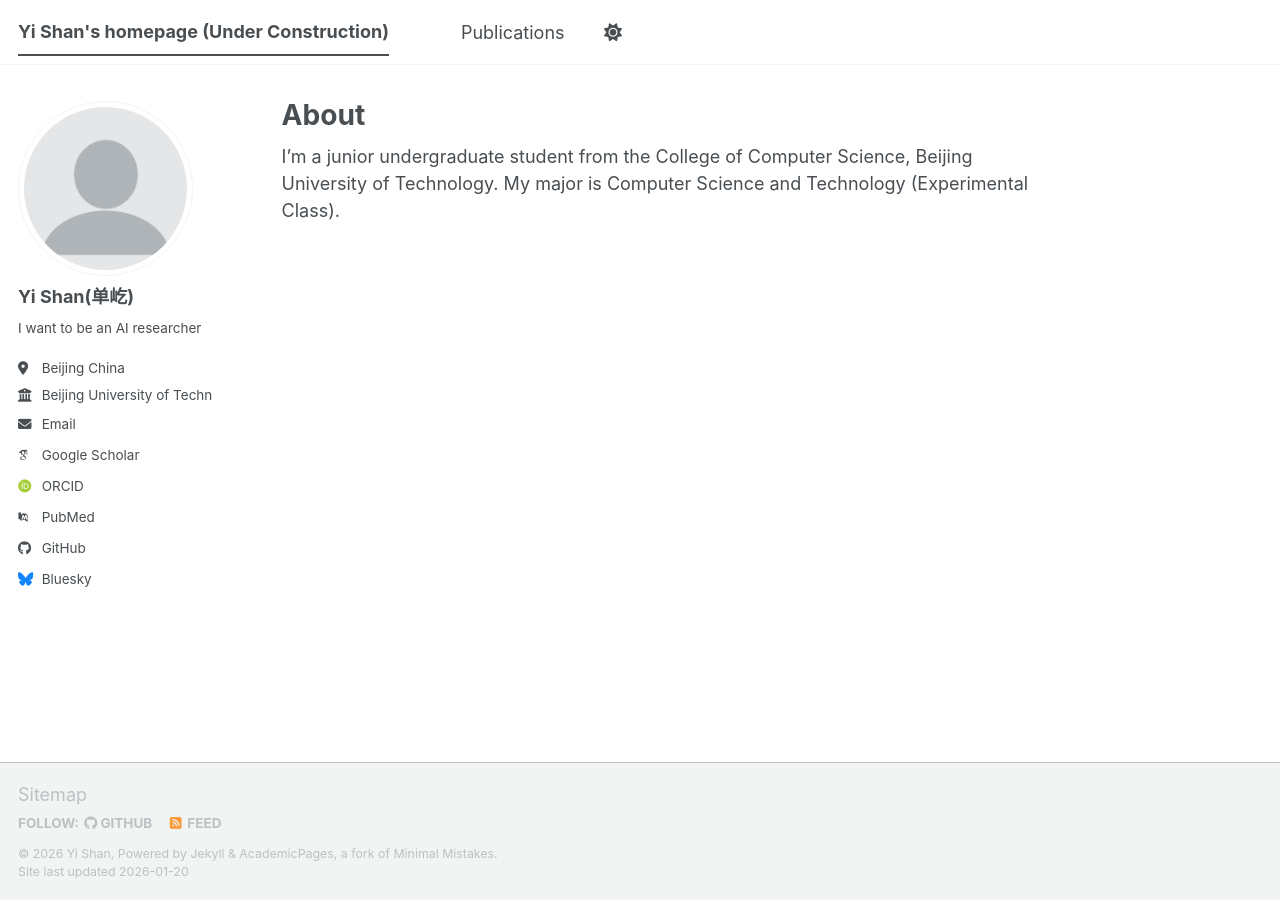
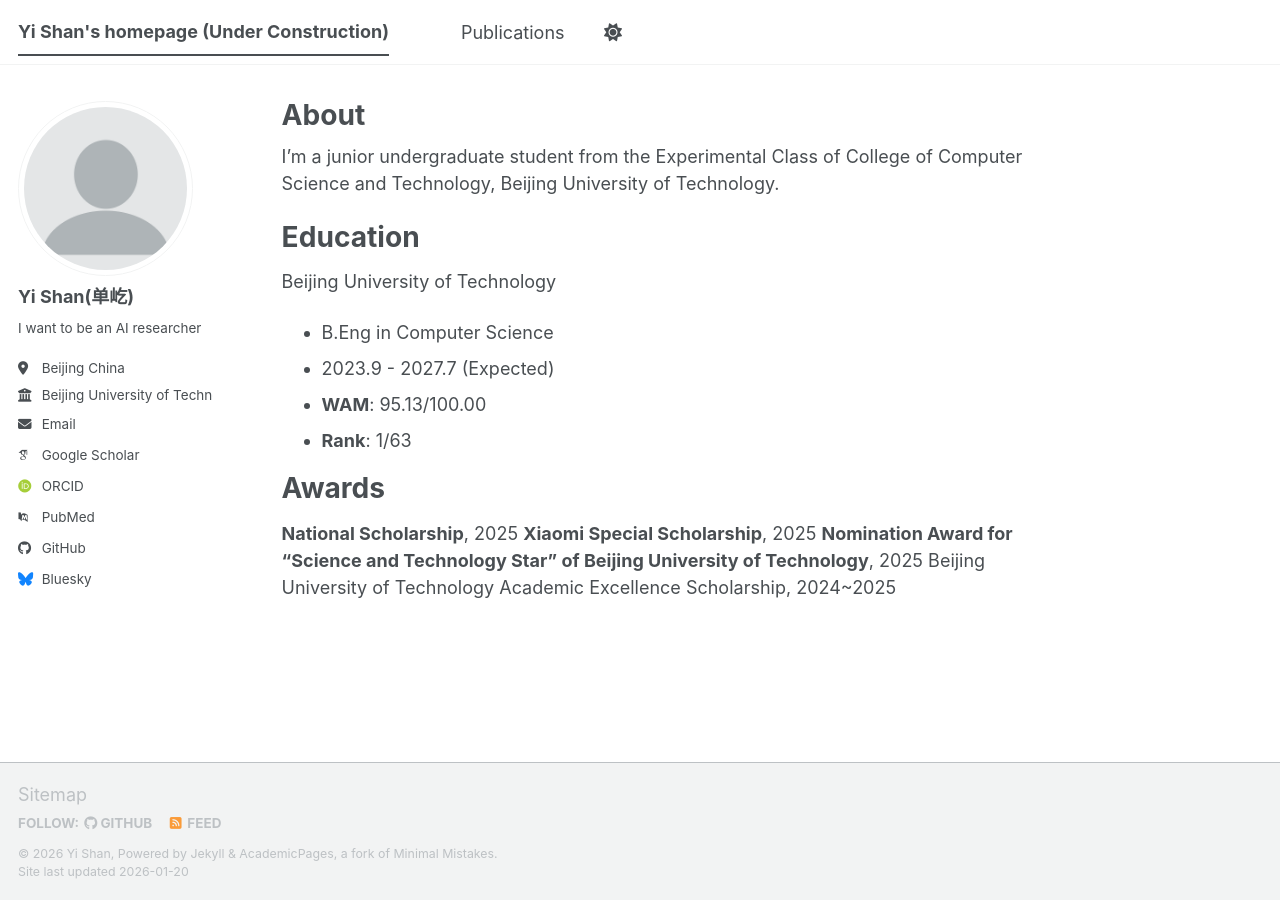
Before and after one commit to YiShan05/yishan05.github.io, a Jekyll site: the page built from _pages/about.md, in a window 1280 px wide. Built offline with Jekyll 4.4.1, drawn with Linux system fonts in a browser that asks for light colours; some web fonts are replaced; a script bundle is joined from its source files by our own code; library files that are not in the unit come from our copies.

Commit message:
Update about.md

```diff
--- a/_pages/about.md
+++ b/_pages/about.md
@@ -7,4 +7,19 @@ redirect_from:
   - /about.html
 ---
 
-I'm a junior undergraduate student from the College of Computer Science, Beijing University of Technology. My major is Computer Science and Technology (Experimental Class).
+I'm a junior undergraduate student from the Experimental Class of College of Computer Science and Technology, Beijing University of Technology.
+
+Education
+======
+Beijing University of Technology
+- B.Eng in Computer Science
+- 2023.9 - 2027.7 (Expected)
+- **WAM**: 95.13/100.00
+- **Rank**: 1/63
+
+Awards
+=====
+**National Scholarship**, 2025
+**Xiaomi Special Scholarship**, 2025
+**Nomination Award for "Science and Technology Star" of Beijing University of Technology**, 2025
+Beijing University of Technology Academic Excellence Scholarship, 2024~2025
```
